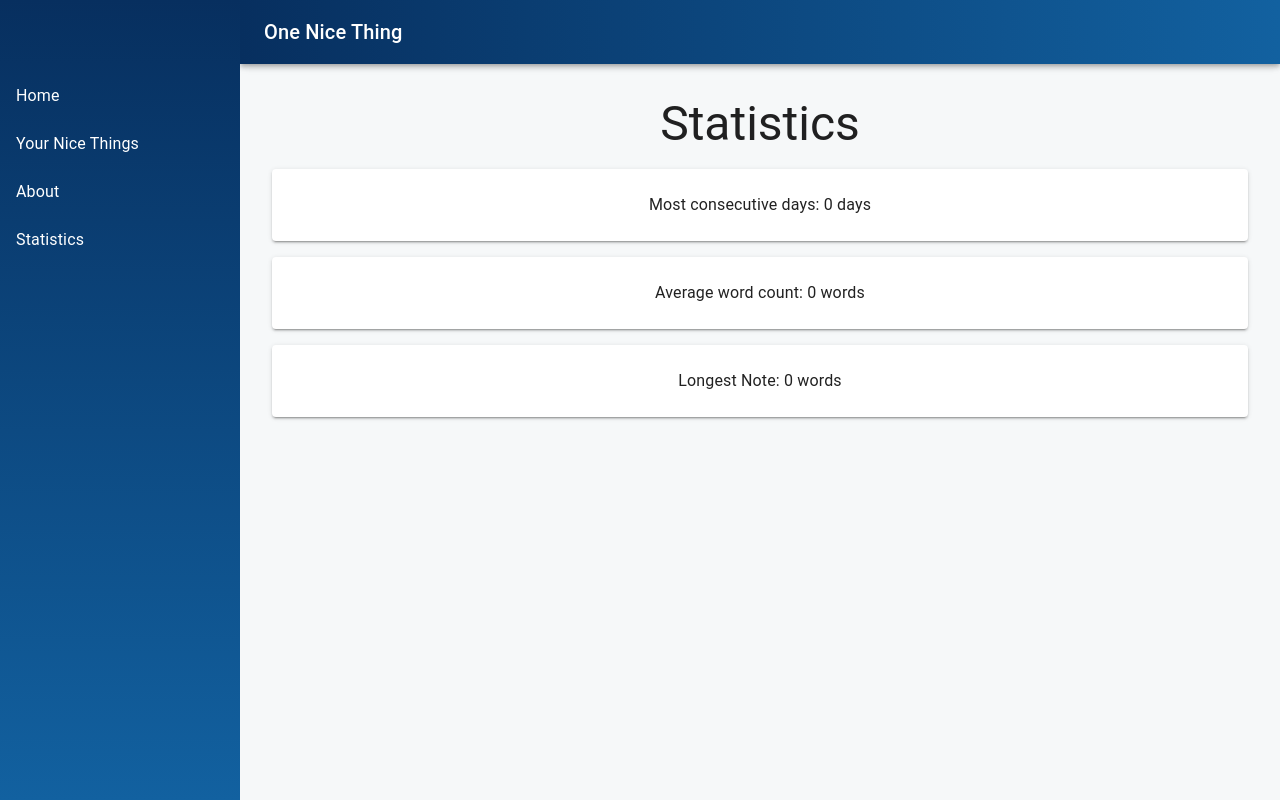
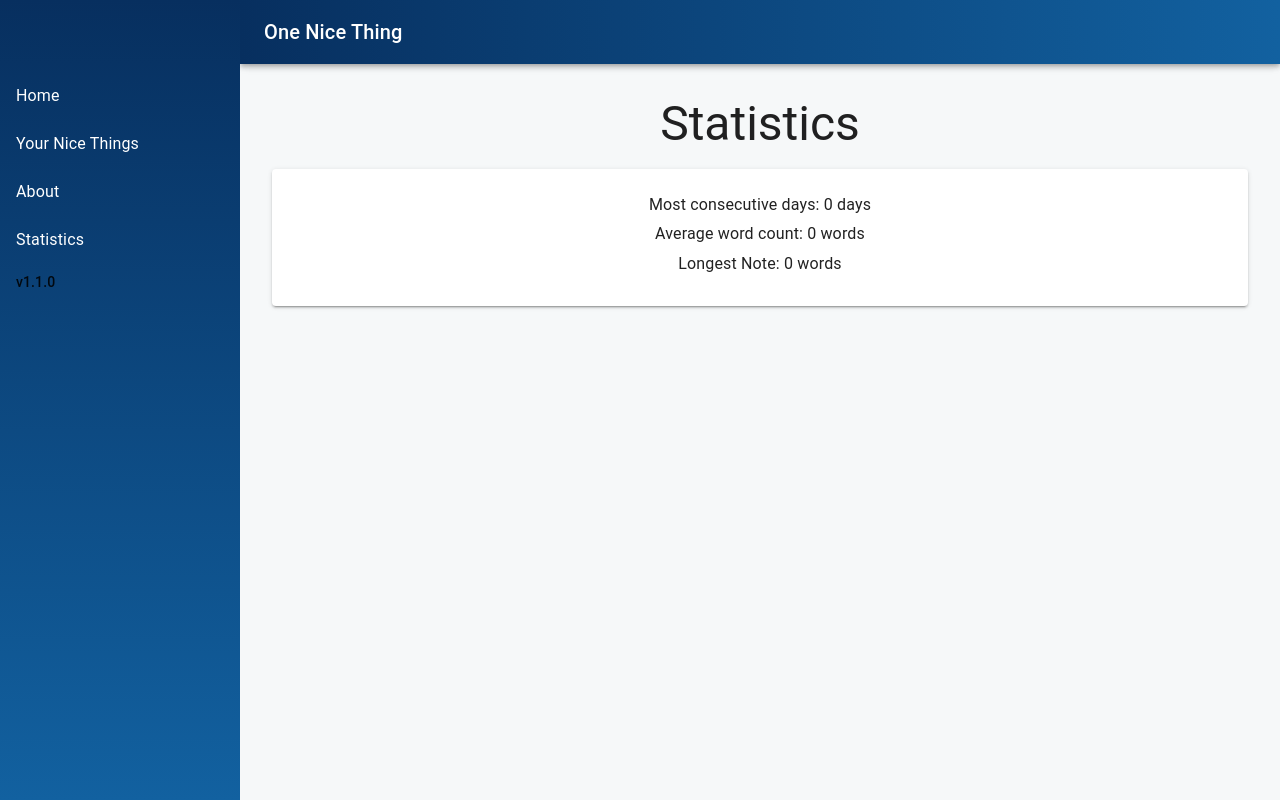
Before and after one commit to Dantaro/one-nice-thing, a React (Create React App) app: page /statistics in a window 1280 px wide. Built offline with nearby package versions, Linux system fonts and the light colour scheme.

Commit message:
Styling changing, added version tracker

```diff
--- a/src/appshell/AppShell.js
+++ b/src/appshell/AppShell.js
@@ -89,6 +89,9 @@ export default ({ children }) => {
                         <ListItemText primary="Statistics" />
                     </ListItem>
                 </Link>
+                <ListItem>
+                    <Typography variant="subtitle2">v1.1.0</Typography>
+                </ListItem>
             </List>
         </div>
     )
--- a/src/page/about/About.js
+++ b/src/page/about/About.js
@@ -6,7 +6,7 @@ import { makeStyles } from '@material-ui/core/styles'
 const useStyles = makeStyles({
     root: {
         padding: '1.5rem .5rem',
-        margin: '0 auto',
+        margin: '0 auto 2rem 0',
         textAlign: 'center',
     },
     subheader: {
@@ -45,7 +45,7 @@ const About = () => {
             <Typography variant="h5" className={classes.subheader} gutterBottom>
                 What can you do to help?
             </Typography>
-            <Typography variant="body1">
+            <Typography variant="body1" gutterBottom>
                 One Nice Thing is an OSS project, and can be found on{' '}
                 <a href="https://github.com/Dantaro/one-nice-thing">Github</a>.
                 Contributions are always welcome! If you have thoughts for
--- a/src/page/home/Home.js
+++ b/src/page/home/Home.js
@@ -16,7 +16,7 @@ const useStyles = makeStyles({
     },
     inputPaper: {
         padding: '.5rem',
-        margin: '2rem auto 0 auto',
+        margin: '2rem auto',
         textAlign: 'center',
     },
     input: {
--- a/src/page/list/List.js
+++ b/src/page/list/List.js
@@ -11,9 +11,6 @@ const useStyles = makeStyles({
         margin: '0 auto',
         textAlign: 'center',
     },
-    header: {
-        textDecoration: 'underline',
-    },
 })
 
 const List = () => {
@@ -21,7 +18,7 @@ const List = () => {
     const classes = useStyles()
     return (
         <Box className={classes.root}>
-            <Typography className={classes.header} variant="h3" gutterBottom>
+            <Typography variant="h3" gutterBottom>
                 Your nice things
             </Typography>
             <NoteList noteList={noteList} />
--- a/src/page/statistics/Statistics.js
+++ b/src/page/statistics/Statistics.js
@@ -12,7 +12,7 @@ import { makeStyles } from '@material-ui/core/styles'
 const useStyles = makeStyles({
     paper: {
         padding: '1.5rem .5rem',
-        margin: '0 auto 1rem auto',
+        margin: '0 auto 2rem auto',
         textAlign: 'center',
     },
     header: {
@@ -32,21 +32,17 @@ export const Statistics = () => {
                 Statistics
             </Typography>
             <Paper className={classes.paper} elevation={2}>
-                <Typography variant="body1">
+                <Typography variant="body1" gutterBottom>
                     Most consecutive days:{' '}
                     {`${bestStreak} ${bestStreak === 1 ? 'day' : 'days'}`}
                 </Typography>
-            </Paper>
-            <Paper className={classes.paper} elevation={2}>
-                <Typography variant="body1">
+                <Typography variant="body1" gutterBottom>
                     Average word count:{' '}
                     {`${averageWordCount} ${
                         averageWordCount === 1 ? 'word' : 'words'
                     }`}
                 </Typography>
-            </Paper>
-            <Paper className={classes.paper} elevation={2}>
-                <Typography variant="body1">
+                <Typography variant="body1" gutterBottom>
                     Longest Note:{' '}
                     {`${longestNote} ${longestNote === 1 ? 'word' : 'words'}`}
                 </Typography>
```
